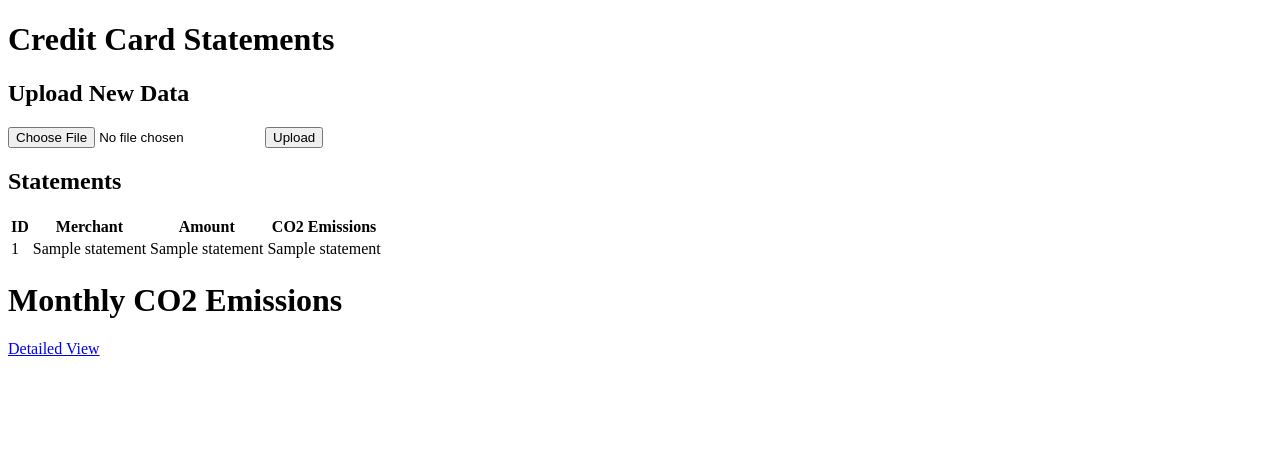
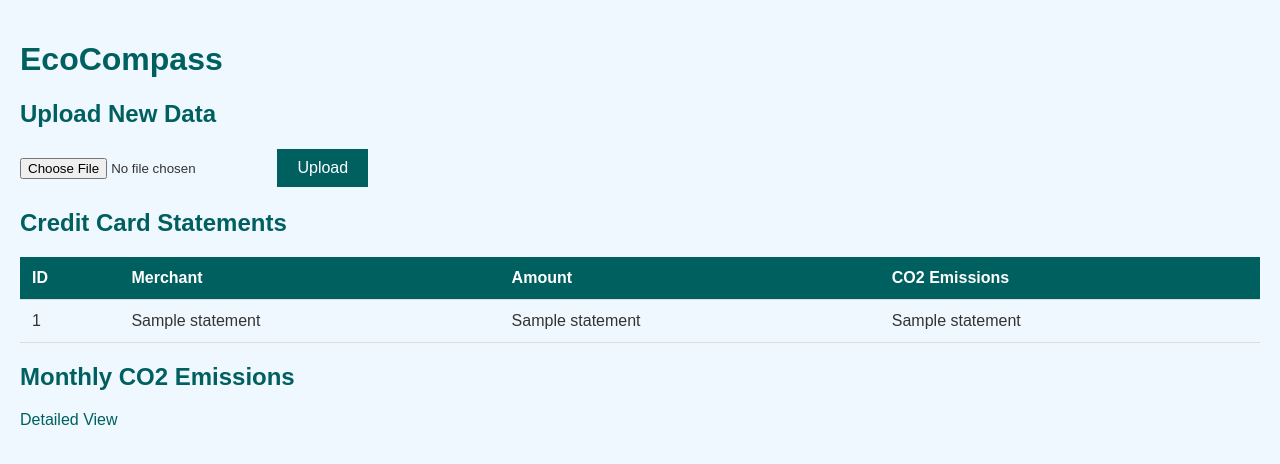
Before and after one commit to moagli/teamtwo, a Flask app: template app/templates/index.html in a window 1280 px wide. Shown: the top 464 px of the page. Run offline with Flask 3, Linux system fonts and the light colour scheme; the template is opened without the code that fills it: most values are stand-ins (such as "Sample title", 1, 10 or a date in 2020); some libraries are stand-ins or nearby versions.

Commit message:
beautify index.html

```diff
--- a/app/templates/index.html
+++ b/app/templates/index.html
@@ -3,18 +3,67 @@
 <head>
     <meta charset="UTF-8">
     <title>EcoCompass</title>
-
+    <style>
+        body {
+            font-family: Arial, sans-serif;
+            background-color: #f0f8ff;
+            margin: 0;
+            padding: 20px;
+            color: #333;
+        }
+        h1, h2 {
+            color: #005f5f;
+        }
+        form {
+            margin-bottom: 20px;
+        }
+        input[type="file"] {
+            margin: 10px 0;
+        }
+        input[type="submit"] {
+            background-color: #005f5f;
+            color: white;
+            border: none;
+            padding: 10px 20px;
+            cursor: pointer;
+            font-size: 16px;
+        }
+        input[type="submit"]:hover {
+            background-color: #004f4f;
+        }
+        table {
+            width: 100%;
+            border-collapse: collapse;
+            margin-top: 20px;
+        }
+        th, td {
+            padding: 12px;
+            text-align: left;
+            border-bottom: 1px solid #ddd;
+        }
+        th {
+            background-color: #005f5f;
+            color: white;
+        }
+        a {
+            color: #005f5f;
+            text-decoration: none;
+        }
+        a:hover {
+            text-decoration: underline;
+        }
+    </style>
 </head>
 <body>
 
-    <h1>Credit Card Statements</h1>
+    <h1>EcoCompass</h1>
     <h2>Upload New Data</h2>
     <form action="{{ url_for('index') }}" method="post" enctype="multipart/form-data">
         <input type="file" name="file" required>
         <input type="submit" value="Upload">
     </form>
 
-    <h2>Statements</h2>
+    <h2>Credit Card Statements</h2>
     <table>
         <tr>
             <th>ID</th>
@@ -31,7 +80,9 @@
         </tr>
         {% endfor %}
     </table>
-<h1>Monthly CO2 Emissions</h1>
+
+    <h2>Monthly CO2 Emissions</h2>
     <a href="{{ url_for('detail') }}">Detailed View</a>
+
 </body>
 </html>
```
